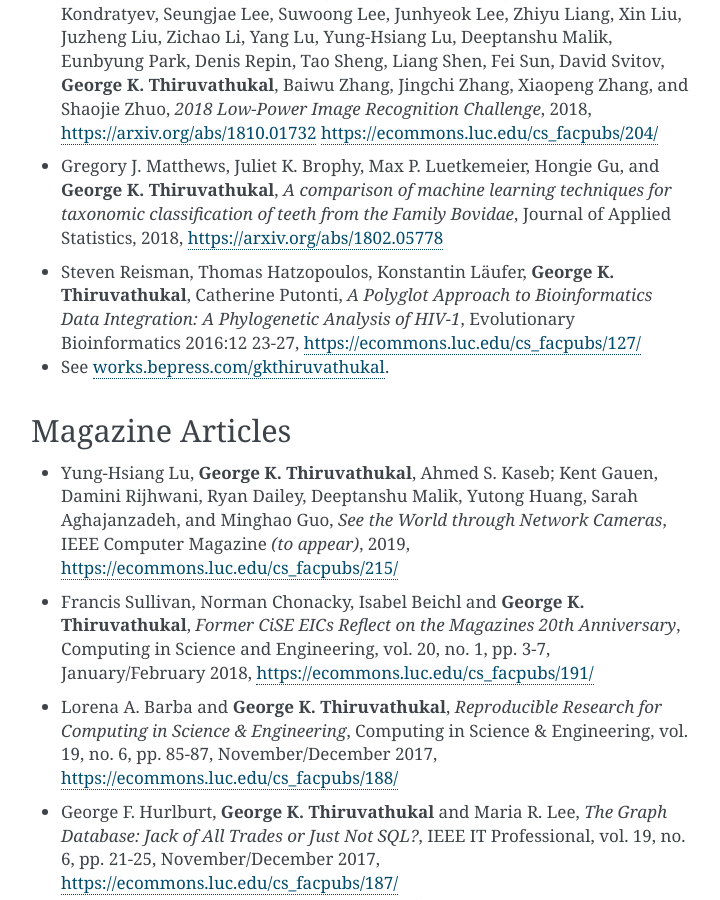
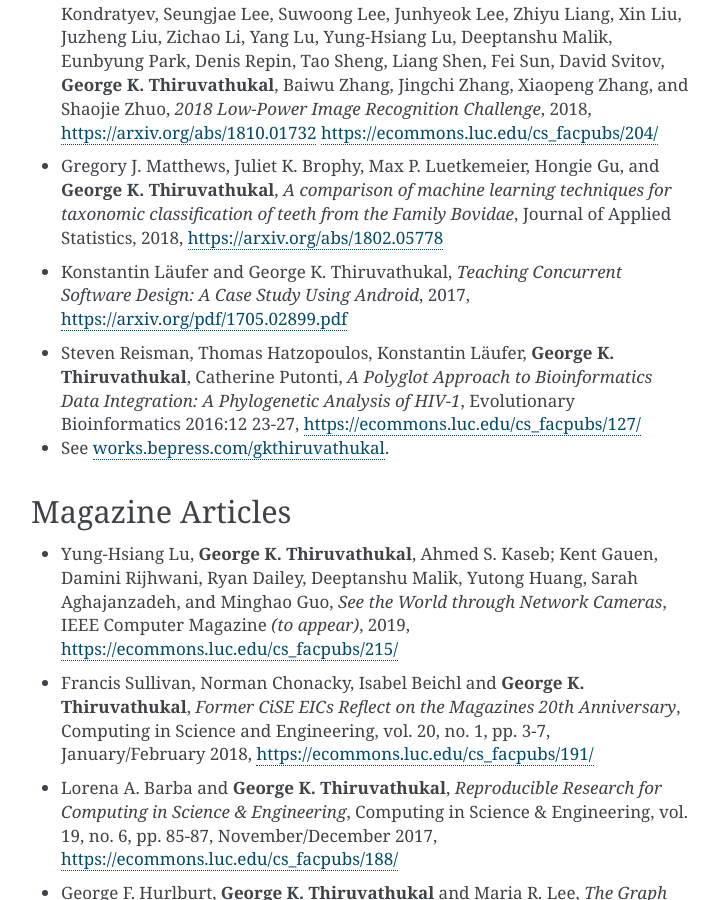
Before and after one commit to jweezy24/thiruvathukal-home-sphinx, a Sphinx documentation site: the page built from source/publications.rst, in a window 1280 px wide and 900 px high, scrolled down 3912 px. Shown: the whole window, without its empty margins (389-1109 px from the left). Built offline with Sphinx 7.4.7, drawn with Linux system fonts in a browser that asks for light colours.

Commit message:
Teaching Concurrent Software Design: A Case Study Using Android

```diff
--- a/source/publications.rst
+++ b/source/publications.rst
@@ -372,6 +372,14 @@ Journal Articles
   https://arxiv.org/abs/1802.05778
 
 .. index::
+   teaching, concurrent software
+
+* Konstantin Läufer and George K. Thiruvathukal,
+  *Teaching Concurrent Software Design: A Case Study Using Android*,
+  2017,
+  https://arxiv.org/pdf/1705.02899.pdf
+
+.. index::
    bioinformatics, HIV-1, phylogeny, software engineering
 
 * Steven Reisman, Thomas Hatzopoulos, Konstantin Läufer, |George-K-Thiruvathukal|, Catherine Putonti,
```
